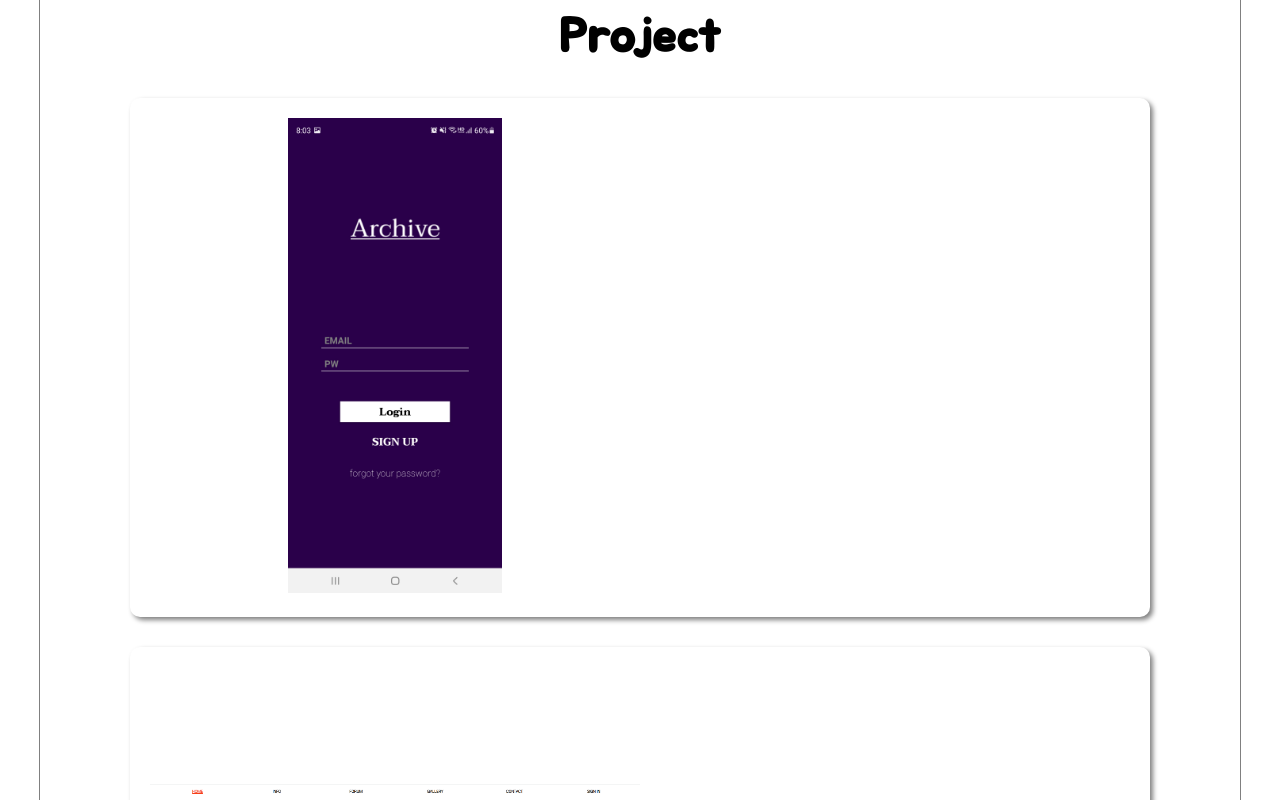
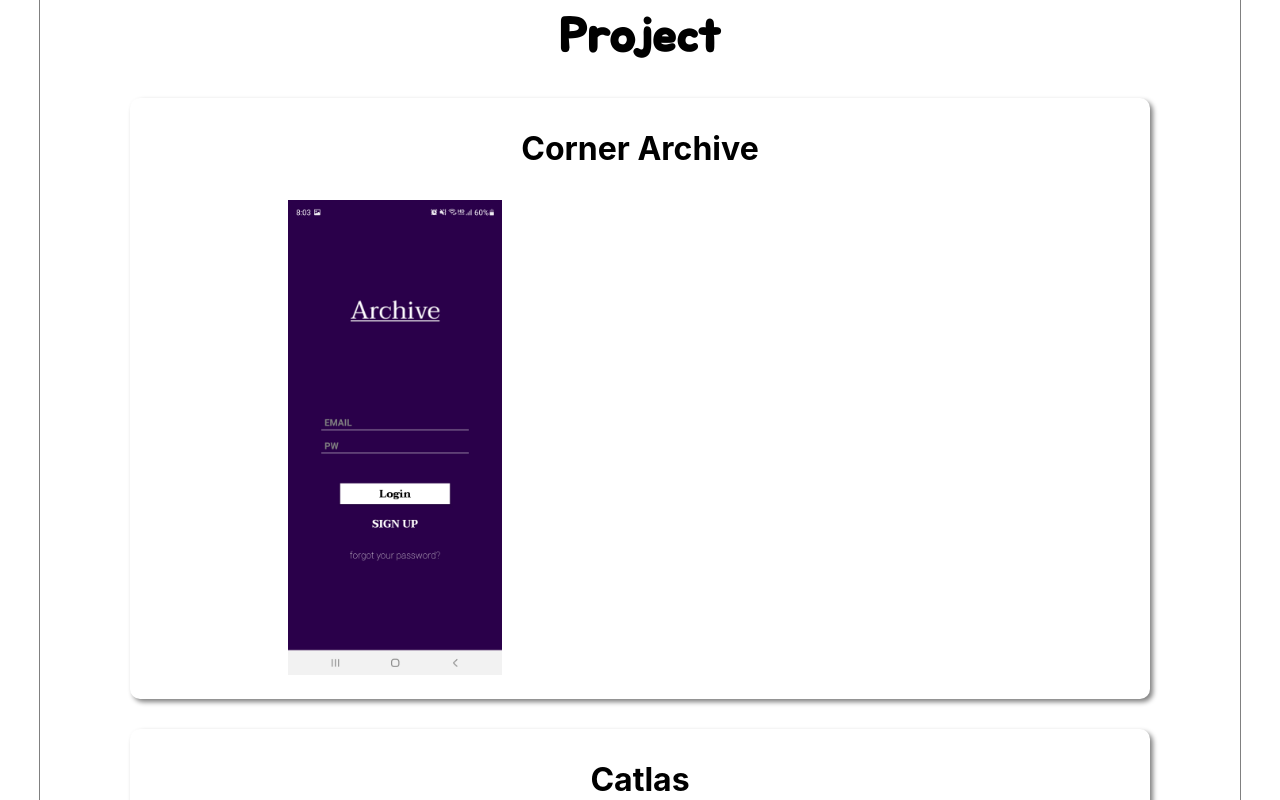
Before and after one commit to markyul/Portfolio, a React (Create React App) app: page / in a window 1280 px wide. Shown: the part 1360-2160 px from the top of the page. Built offline with nearby package versions, Linux system fonts and the light colour scheme; a web font is replaced by a local one.

Commit message:
Add project name

```diff
--- a/src/components/Projects.js
+++ b/src/components/Projects.js
@@ -8,8 +8,8 @@ export default function Projects() {
     <div className="projects-background">
       <div className="container">
         <header className="container-title">Project</header>
-        <ProjectCard img={corner_archive1} />
-        <ProjectCard img={catlas} />
+        <ProjectCard name="Corner Archive" img={corner_archive1} />
+        <ProjectCard name="Catlas" img={catlas} />
       </div>
     </div>
   );
--- a/src/components/common/ProjectCard.js
+++ b/src/components/common/ProjectCard.js
@@ -3,6 +3,7 @@ import React from "react";
 export default function ProjectCard(props) {
   return (
     <div className="card project-card">
+      <h1 className="project-name">{props.name}</h1>
       <article className="project-container">
         <div className="project-screen">
           <img className="app-img" src={props.img} alt="app" />
```
